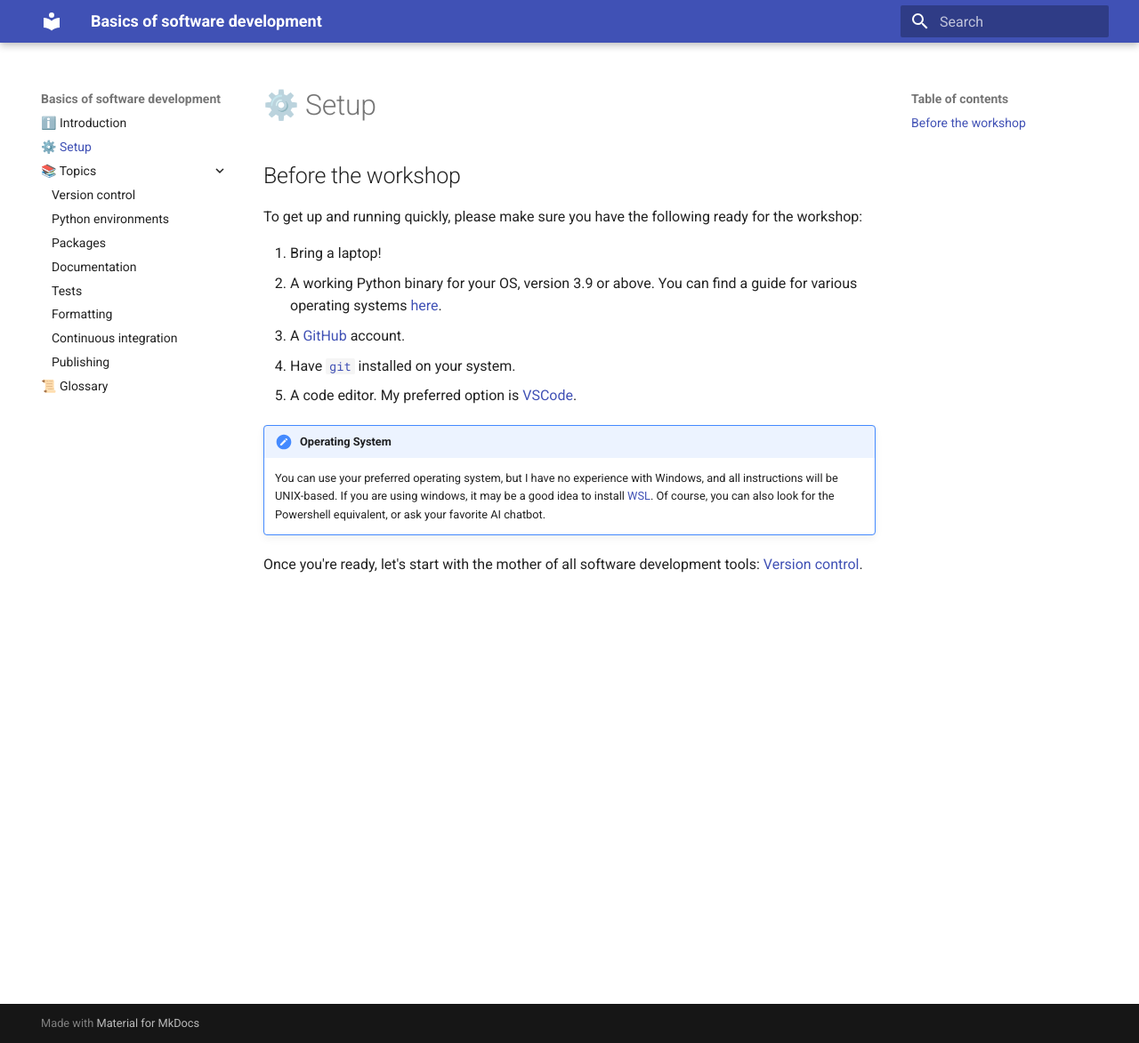
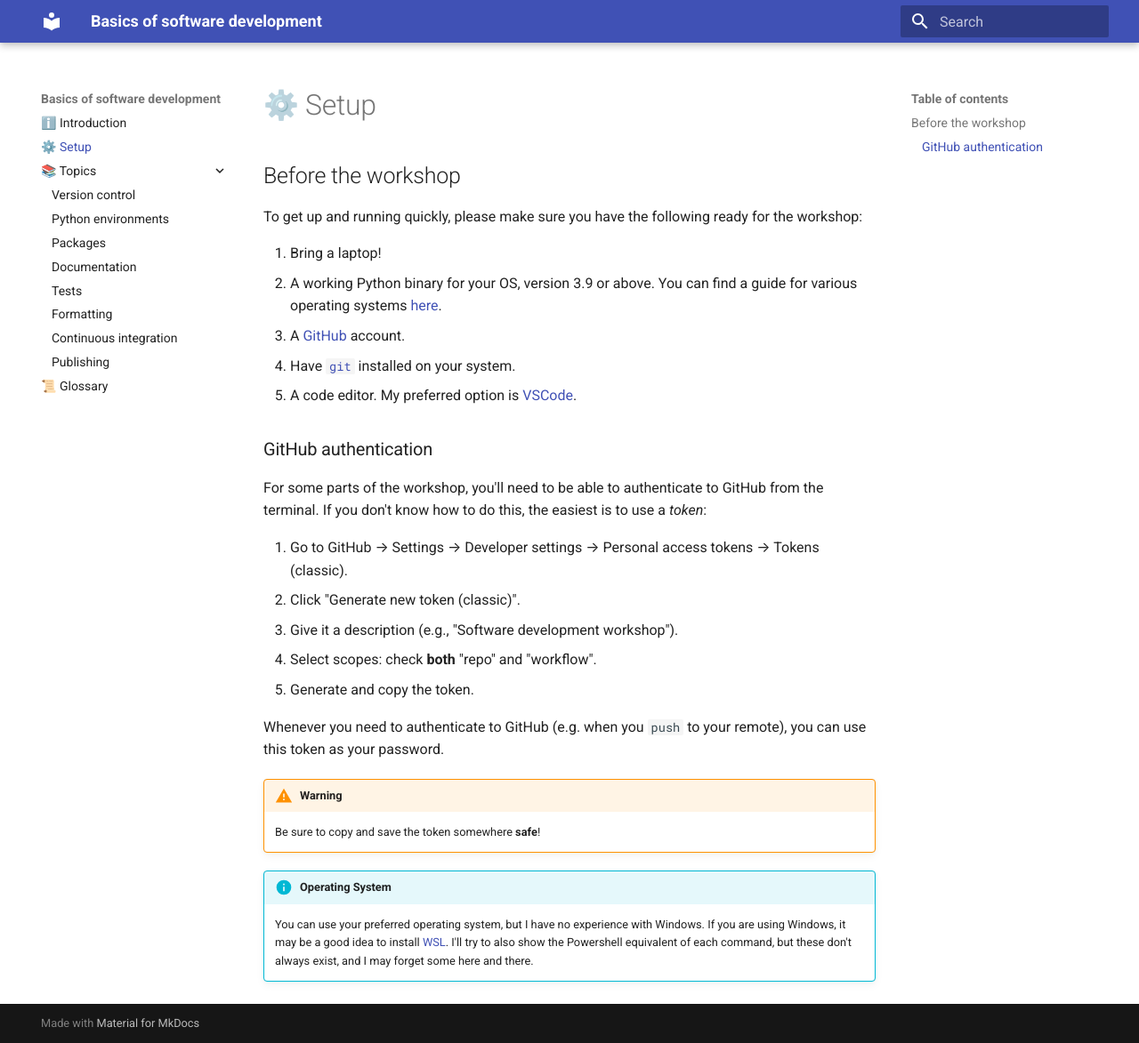
Before and after one commit to mbercx/softdev-101, an MkDocs documentation site: the page built from docs/setup.md, in a window 1280 px wide and 1173 px high. Shown: the whole window at 89% size. Built offline with MkDocs 1.6.1 and Material for MkDocs 9.7.7, drawn with Linux system fonts in a browser that asks for light colours.

Commit message:
👌 Setup: add Github authentication
Also update note regarding using Windows

```diff
--- a/docs/setup.md
+++ b/docs/setup.md
@@ -12,10 +12,25 @@ To get up and running quickly, please make sure you have the following ready for
 5. A code editor.
    My preferred option is [VSCode](https://code.visualstudio.com/).
 
-!!!note "Operating System"
+### GitHub authentication
 
-    You can use your preferred operating system, but I have no experience with Windows, and all instructions will be UNIX-based.
-    If you are using windows, it may be a good idea to install [WSL](https://learn.microsoft.com/en-us/windows/wsl/install).
-    Of course, you can also look for the Powershell equivalent, or ask your favorite AI chatbot.
+For some parts of the workshop, you'll need to be able to authenticate to GitHub from the terminal.
+If you don't know how to do this, the easiest is to use a _token_:
 
-Once you're ready, let's start with the mother of all software development tools: [Version control](version_control.md).
+1. Go to GitHub → Settings → Developer settings → Personal access tokens → Tokens (classic).
+2. Click "Generate new token (classic)".
+3. Give it a description (e.g., "Software development workshop").
+4. Select scopes: check **both** "repo" and "workflow".
+5. Generate and copy the token.
+
+Whenever you need to authenticate to GitHub (e.g. when you `push` to your remote), you can use this token as your password.
+
+!!!warning
+
+    Be sure to copy and save the token somewhere **safe**!
+
+!!!info "Operating System"
+
+    You can use your preferred operating system, but I have no experience with Windows.
+    If you are using Windows, it may be a good idea to install [WSL](https://learn.microsoft.com/en-us/windows/wsl/install).
+    I'll try to also show the Powershell equivalent of each command, but these don't always exist, and I may forget some here and there.
```
